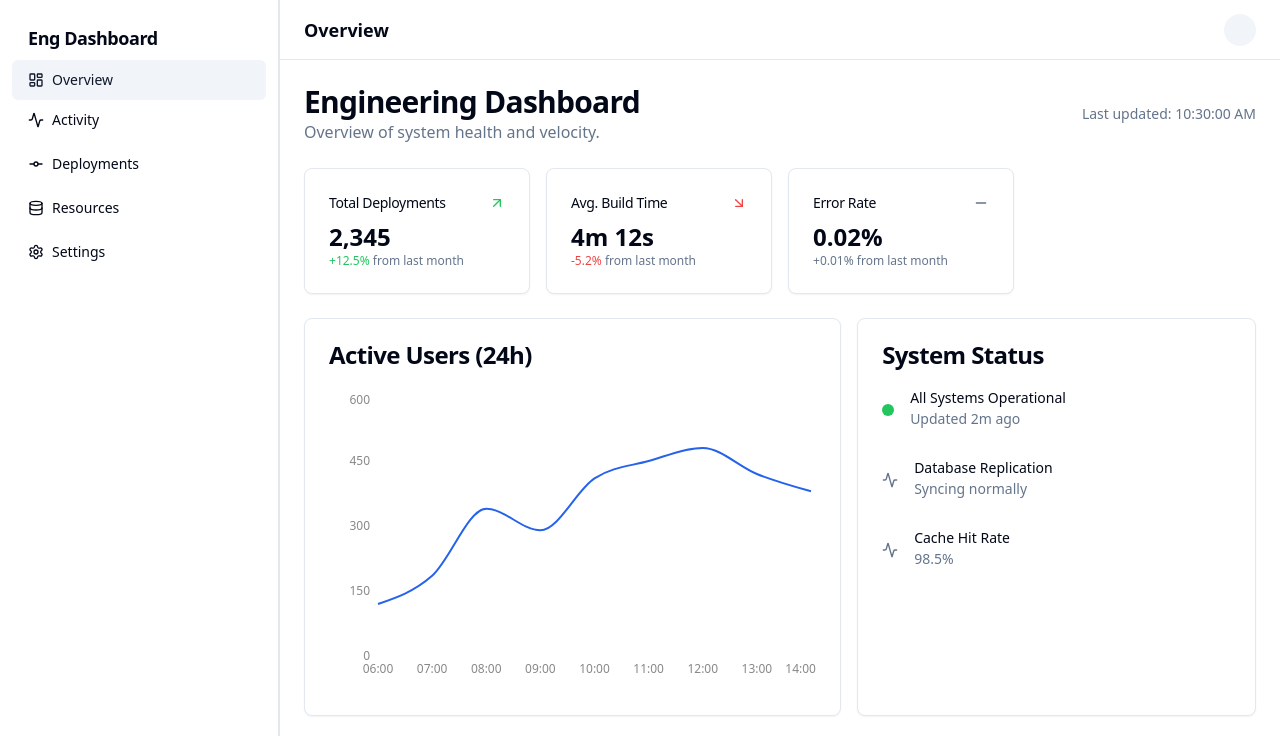
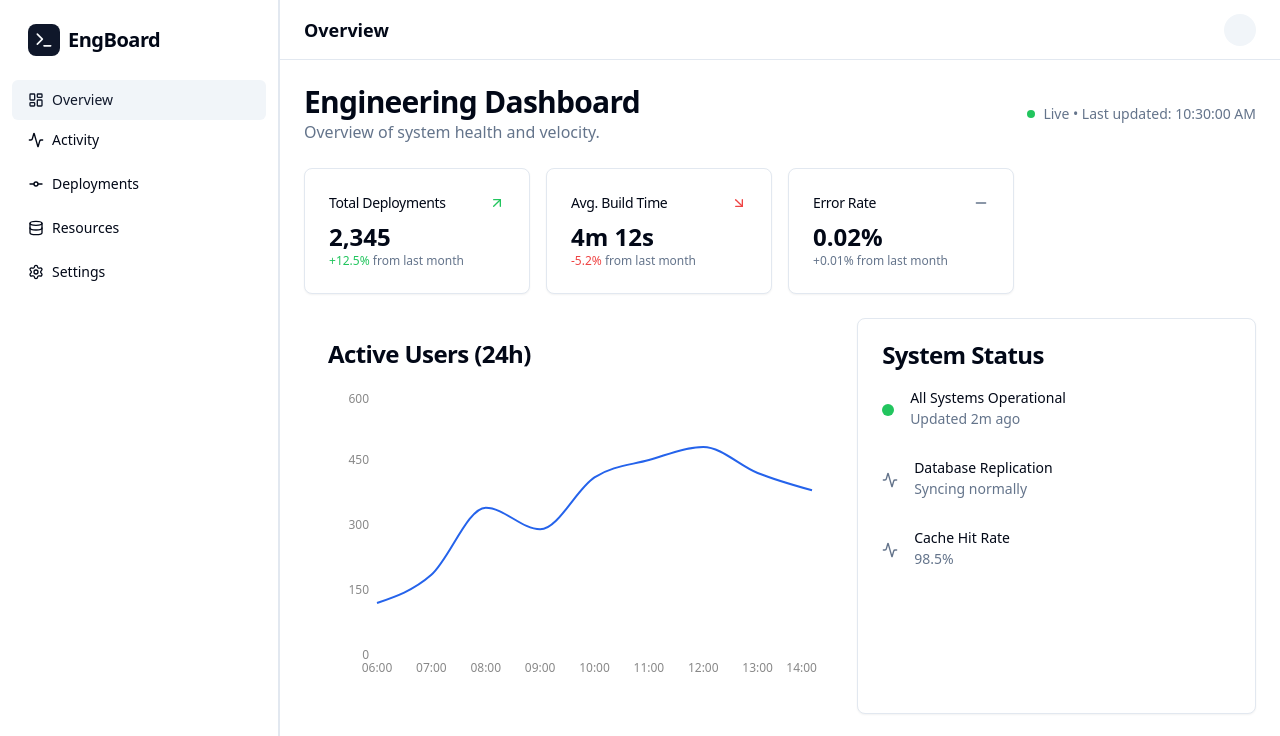
Before and after one commit to Mustafa-M422/ops-dashboard-ui, a React (Vite) app: page / in a window 1280 px wide. Shown: the top 736 px of the page. Built offline with nearby package versions, Linux system fonts and the light colour scheme.

Commit message:
polish(ui): refine sidebar branding and activity indicators

```diff
--- a/src/components/data-display/TrendChart.tsx
+++ b/src/components/data-display/TrendChart.tsx
@@ -5,16 +5,18 @@ import { format } from "date-fns"
 interface TrendChartProps {
     data: { timestamp: string;[key: string]: any }[]
     dataKey: string
-    title: string
+    title?: string
     color?: string
 }
 
 export function TrendChart({ data, dataKey, title, color = "#2563eb" }: TrendChartProps) {
     return (
-        <Card className="col-span-4 lg:col-span-3"> {/* Default sizing overrides can happen via parent grid */}
-            <CardHeader>
-                <CardTitle>{title}</CardTitle>
-            </CardHeader>
+        <Card className="col-span-4 lg:col-span-3 border-none shadow-none"> {/* Default sizing overrides can happen via parent grid */}
+            {title && (
+                <CardHeader>
+                    <CardTitle>{title}</CardTitle>
+                </CardHeader>
+            )}
             <CardContent className="pl-2">
                 <div className="h-[300px] w-full">
                     <ResponsiveContainer width="100%" height="100%">
--- a/src/components/layout/Sidebar.tsx
+++ b/src/components/layout/Sidebar.tsx
@@ -1,7 +1,7 @@
 import { cn } from "@/lib/utils"
 import { Button } from "@/components/ui/Button"
 import { NavLink } from "react-router-dom"
-import { LayoutDashboard, Activity, Settings, GitCommit, Database } from "lucide-react"
+import { LayoutDashboard, Activity, Settings, GitCommit, Database, Terminal } from "lucide-react"
 
 interface SidebarProps extends React.HTMLAttributes<HTMLDivElement> { }
 
@@ -9,10 +9,16 @@ export function Sidebar({ className }: SidebarProps) {
     return (
         <div className={cn("pb-12 h-screen border-r bg-background", className)}>
             <div className="space-y-4 py-4">
+
                 <div className="px-3 py-2">
-                    <h2 className="mb-2 px-4 text-lg font-semibold tracking-tight">
-                        Eng Dashboard
-                    </h2>
+                    <div className="mb-6 flex items-center px-4">
+                        <div className="mr-2 flex h-8 w-8 items-center justify-center rounded-lg bg-primary text-primary-foreground">
+                            <Terminal className="h-5 w-5" />
+                        </div>
+                        <h2 className="text-xl font-bold tracking-tight">
+                            EngBoard
+                        </h2>
+                    </div>
                     <nav className="space-y-1">
                         <NavLink to="/" end>
                             {({ isActive }) => (
--- a/src/features/dashboard/DashboardPage.tsx
+++ b/src/features/dashboard/DashboardPage.tsx
@@ -59,8 +59,12 @@ export function DashboardPage() {
                     <h1 className="text-3xl font-bold tracking-tight">Engineering Dashboard</h1>
                     <p className="text-muted-foreground">Overview of system health and velocity.</p>
                 </div>
-                <div className="text-sm text-muted-foreground">
-                    Last updated: {new Date(data.lastUpdated).toLocaleTimeString()}
+                <div className="flex items-center gap-2 text-sm text-muted-foreground">
+                    <span className="relative flex h-2 w-2">
+                        <span className="animate-ping absolute inline-flex h-full w-full rounded-full bg-green-400 opacity-75"></span>
+                        <span className="relative inline-flex rounded-full h-2 w-2 bg-green-500"></span>
+                    </span>
+                    Live • Last updated: {new Date(data.lastUpdated).toLocaleTimeString()}
                 </div>
             </div>
 
```
